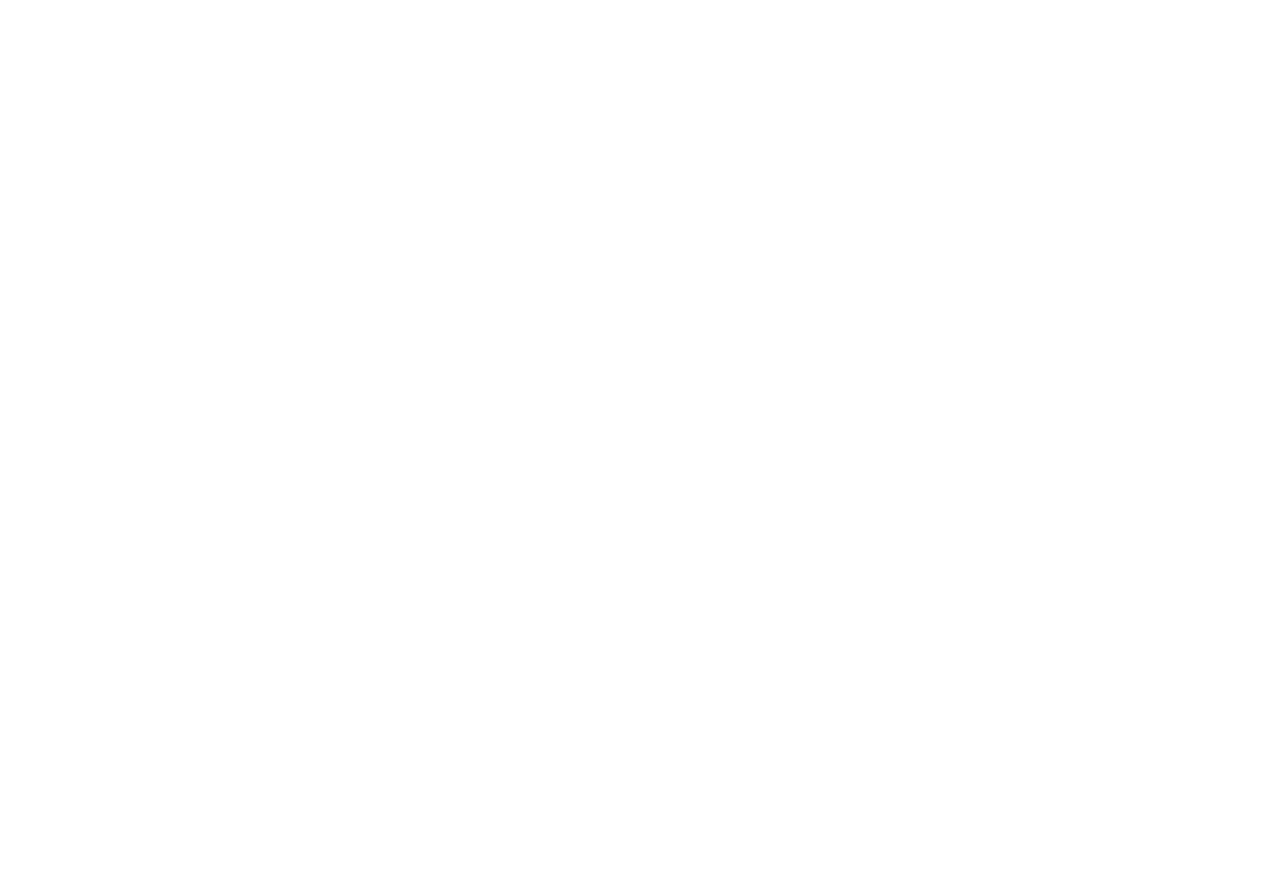
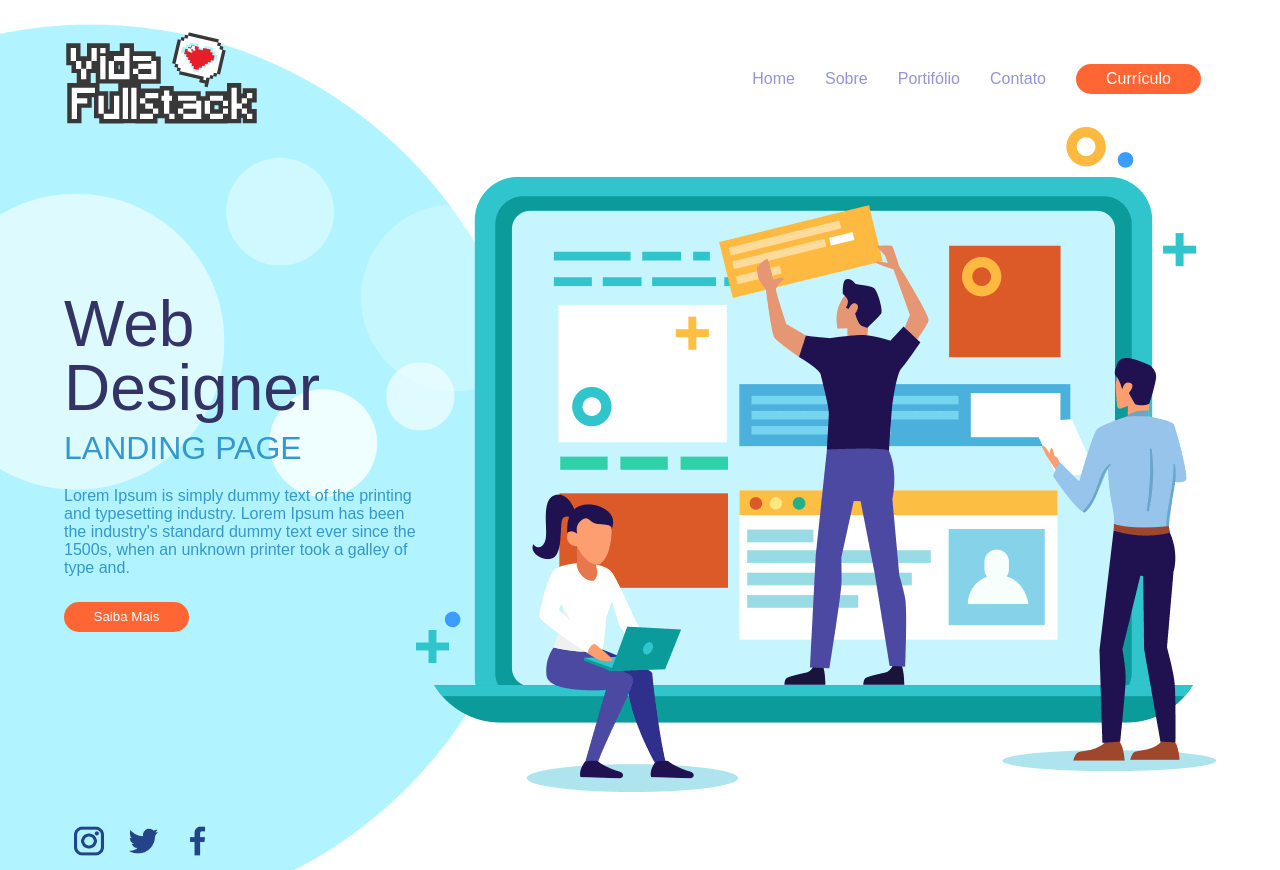
Before and after one commit to JHE4N/HandsOn, a plain HTML site: page index.html in a window 1280 px wide. Before the commit the page ends 800 px from the top, so only its background shows below. Drawn offline with Linux system fonts and the light colour scheme.

Commit message:
finished

```diff
--- /dev/null
+++ b/css/button.css
@@ -0,0 +1,19 @@
+.button-nav{
+    background-color: #f63;
+    border-radius: 25px;
+    border: 0;
+    width: 125px;
+    height: 30px;
+    color: white;
+    cursor: pointer;
+    font-size: 16px;
+}
+.button-container{
+    background-color: #f63;
+    border-radius: 25px;
+    border: 0;
+    width: 125px;
+    height: 30px;
+    color: white;
+    cursor: pointer;
+}
--- /dev/null
+++ b/css/footer.css
@@ -0,0 +1,8 @@
+footer{
+    margin-top: 20px;
+    width: 90%;
+    margin-inline: auto;
+}
+footer img{
+    padding: 10px;
+}
--- /dev/null
+++ b/css/header-navigation.css
@@ -0,0 +1,24 @@
+header{
+    margin-top: 30px;
+    display: flex;
+    justify-content: space-between;
+    width: 90%;
+    margin-inline: auto;
+    align-items: center;
+}
+nav ul{
+    display: flex;
+
+}
+nav ul li{
+    color: rgb(148, 148, 218);
+    padding-inline: 15px;
+    cursor: pointer;
+    font-size: 16px;
+    line-height: 200%;
+}
+.curriculo{
+    color: white;
+    background-color: #f63;
+    border-radius: 20px;
+}
--- /dev/null
+++ b/css/responsive.css
@@ -0,0 +1,41 @@
+@media(max-width:1700px){
+    body{
+        background-size: 650px;
+    }
+}
+@media(max-width:1300px){
+    body{
+        background-size: 550px;
+    }
+}
+@media(max-width:1070px){
+    body{
+        background-size: auto;
+    }
+    header{
+        flex-direction: column;
+    }
+    main{
+        flex-direction: column;
+        margin-top: 50px;
+        width: 100%;
+    }
+    .container{
+        max-width: 100%;
+    }
+    .container-img img{
+        max-width: 100%;
+    }
+
+}
+@media(max-width:450px){
+    nav{
+        width: 100%;
+    }
+    ul{
+        text-align: center;
+        background-color: white;
+        width: 100%;
+        flex-direction: column;
+    }
+}
--- a/index.html
+++ b/index.html
@@ -5,8 +5,49 @@
     <meta name="viewport" content="width=device-width, initial-scale=1.0">
     <link rel="stylesheet" href="style.css">
     <title>Site</title>
+    <!-- https://troquatte.github.io/hands-on-curso-front-end-1/# -->
 </head>
 <body>
+    <header>
+            <img src="assets/logo.png" alt="">
 
+            <nav>
+                <ul>
+                    <li>Home</li>
+                    <li>Sobre</li>
+                    <li>Portifólio</li>
+                    <li>Contato</li>
+                    <li><button class="button-nav">Currículo</button></li>
+                </ul>
+            </nav>
+    </header>
+
+    <main>
+        <div class="container">
+            <span class="web-designer">Web Designer</span>
+            <span class="landing-page">LANDING PAGE</span>
+
+            <p class="paragrafo-txt">
+                Lorem Ipsum is simply dummy text
+                of the printing and typesetting
+                industry. Lorem Ipsum has been
+                the industry's standard dummy
+                text ever since the 1500s, when
+                an unknown printer took a galley
+                of type and.
+            </p>
+            <button class="button-container">Saiba Mais</button>
+        </div>
+
+        <div class="container-img">
+            <img src="assets/pessoas-construindo-pc.png" alt="">
+        </div>
+    </main>
+
+    <footer>
+        <a href="http://www.instagram.com" target="_blank"><img src="assets/logo-insta.png" alt="" width="30"></a>
+        <a href="https://twitter.com" target="_blank"><img src="assets/logo-twitter.png" alt="" width="30"></a>
+        <a href="https://www.facebook.com" target="_blank"><img src="assets/logo-facebook.png" alt="" width="30"></a>
+    </footer>
 </body>
 </html>
--- a/style.css
+++ b/style.css
@@ -0,0 +1,46 @@
+@import url('https://fonts.googleapis.com/css2?family=Source+Sans+3:wght@200&display=swap');
+@import url('css/header-navigation.css');
+@import url('css/button.css');
+@import url('css/responsive.css');
+@import url('css/footer.css');
+
+*{
+    margin: 0px;
+    padding: 0px;
+    text-decoration: none;
+    list-style: none;
+    font-family: 'Source Sans Pro 3', sans-serif;
+}
+body{
+    background-image: url("assets/bolha-background.png");
+    background-repeat: no-repeat;
+    background-position: left;
+}
+
+main{
+    display: flex;
+    align-items: center;
+    margin-inline: auto;
+    width: 90%;
+}
+.container{
+    display: flex;
+    flex-direction: column;
+
+}
+.web-designer{
+    font-size: 64px;
+    color: #336;
+    line-height: 64px;
+}
+.landing-page{
+    color: #39c;
+    font-size: 32px;
+    margin-top: 10px;
+
+}
+.paragrafo-txt{
+    margin-top: 20px;
+    color: #39c;
+    margin-bottom: 25px;
+}
```
